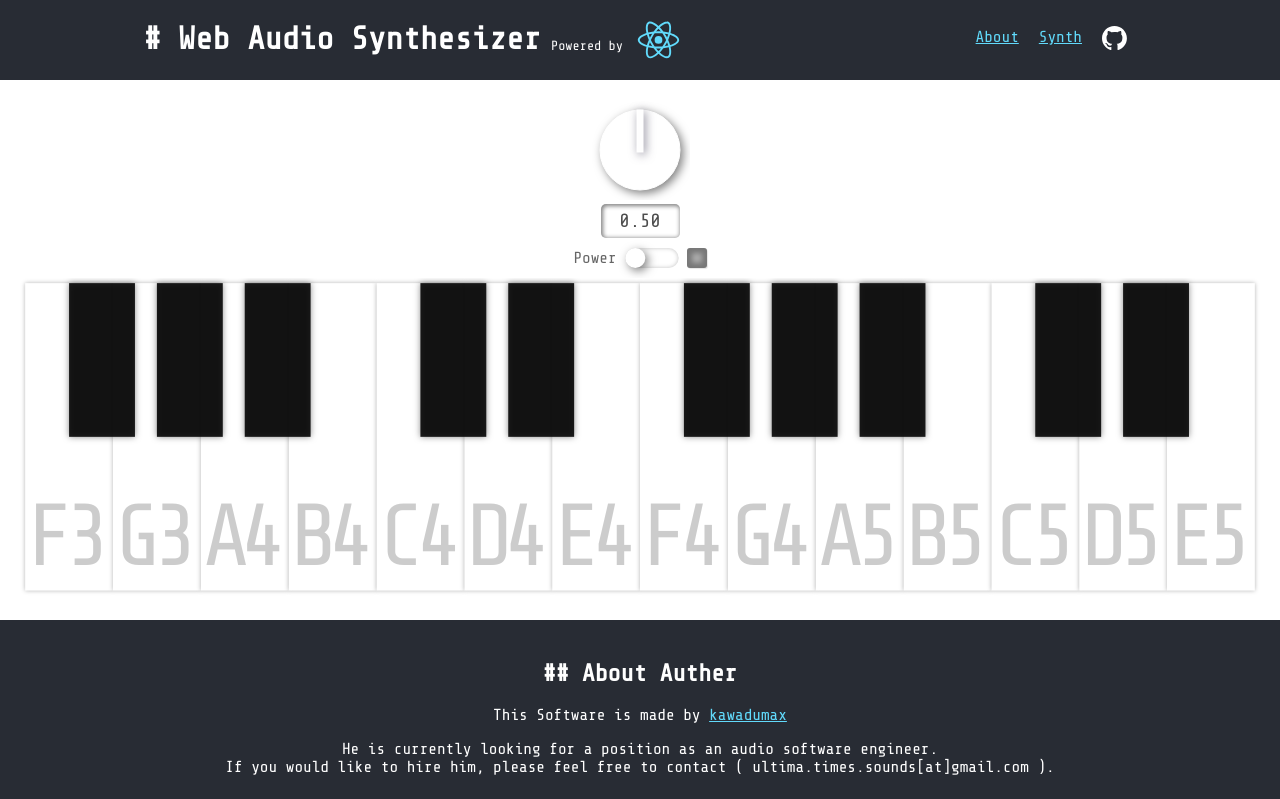
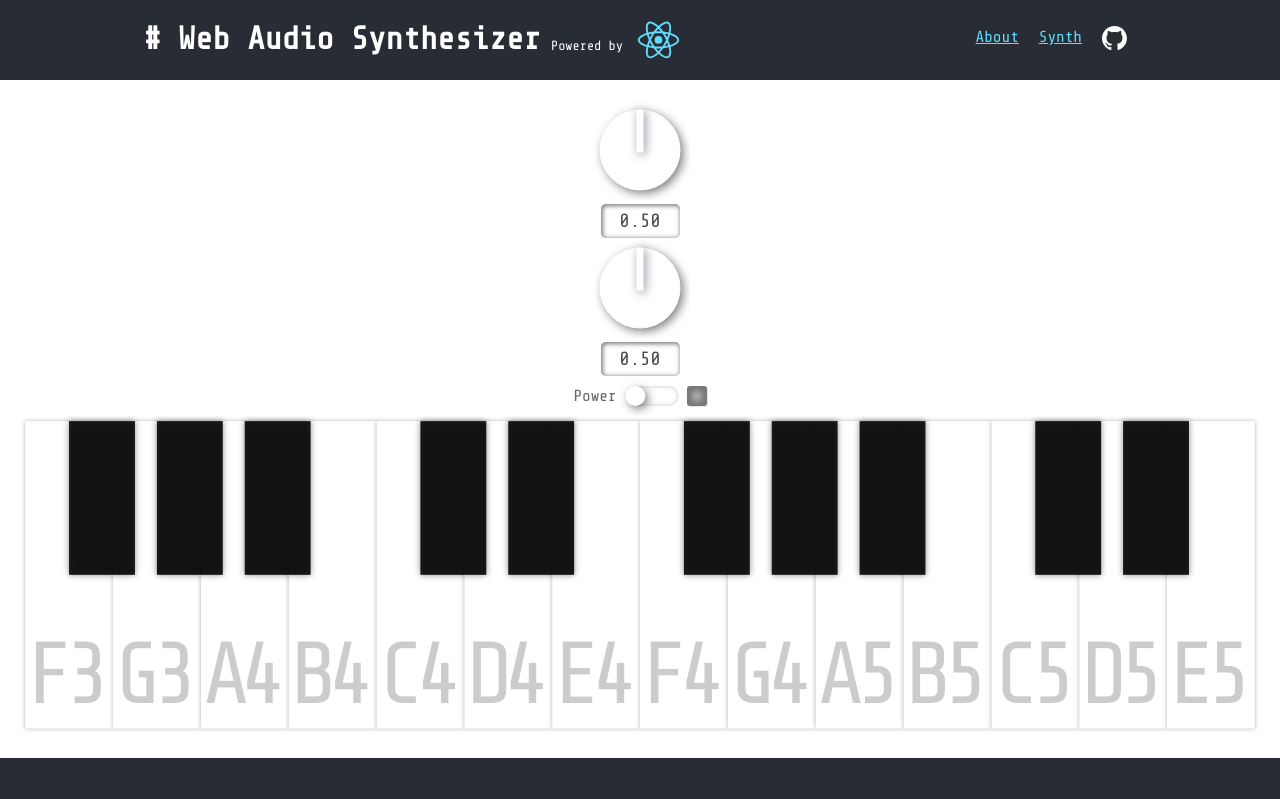
Before and after one commit to kawadumax/WebAudioSynthesizer, a React (Create React App) app: page / in a window 1280 px wide. Shown: the top 799 px of the page. Built offline with nearby package versions, Linux system fonts and the light colour scheme.

Commit message:
LFOKnob追加

```diff
--- a/src/components/Synth.tsx
+++ b/src/components/Synth.tsx
@@ -1,6 +1,7 @@
 import { useEffect, useState } from "react";
 import "@styles/Synth.scss";
 import GainKnob from "@components/controls/GainKnob";
+import LFOKnob from "./controls/LFOKnob";
 import PowerToggle from "@components/controls/PowerToggle";
 import Keyboard from "@components/controls/Keyboard";
 import { useAudioContextCircuit } from "./circuits/AudioContextCircuit";
@@ -34,6 +35,7 @@ const Synth = () => {
       return (
         <>
           <GainKnob></GainKnob>
+          <LFOKnob></LFOKnob>
           <PowerToggle onPower={handlePowerChange}></PowerToggle>
           <KeyboardContextProvider>
             <Keyboard
--- a/src/components/controls/GainKnob.tsx
+++ b/src/components/controls/GainKnob.tsx
@@ -11,7 +11,7 @@ const GainKnob = () => {
     if (gainNode) {
       gainNode.gain.value = gain;
     }
-  }, [gain]);
+  }, [gain, gainNode]);
 
   const handleGainChange = (newGain: number) => {
     if (gainNode) {
--- /dev/null
+++ b/src/components/controls/LFOKnob.tsx
@@ -0,0 +1,30 @@
+import React, { useState, useEffect } from "react";
+import Knob from "@components/parts/Knob";
+import Display from "@components/parts/Display";
+import { useAudioContextCircuit } from "../circuits/AudioContextCircuit";
+
+const LFOKnob = () => {
+  const [frequency, setFrequency] = useState(0.5);
+  const { gainNode } = useAudioContextCircuit();
+
+  useEffect(() => {
+    if (gainNode) {
+      gainNode.gain.value = frequency;
+    }
+  }, [frequency, gainNode]);
+
+  const handleLFOChange = (freq: number) => {
+    if (gainNode) {
+      setFrequency(freq);
+    }
+  };
+
+  return (
+    <div className="lfo-knob">
+      <Knob handleValueChange={handleLFOChange} defaultValue={0.5} />
+      <Display parameter={frequency}></Display>
+    </div>
+  );
+};
+
+export default LFOKnob;
```
